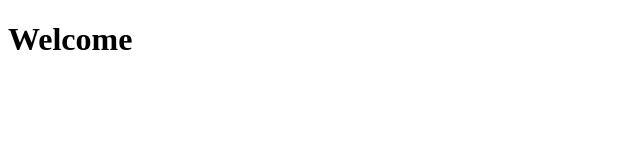
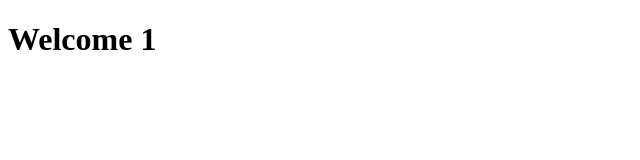
Before and after one commit to thalesHDL/clone-tabnews, a Next.js app: page / in a window 1280 px wide. Shown: the top 160 px of the page, without its empty margins (0-640 px from the left). Built offline with nearby package versions, Linux system fonts and the light colour scheme.

Commit message:
update `index.js`

```diff
--- a/pages/index.js
+++ b/pages/index.js
@@ -1,5 +1,5 @@
 function Home() {
-    return <h1>Welcome</h1>
+    return <h1>Welcome 1</h1>
 }
 
 export default Home;
```
